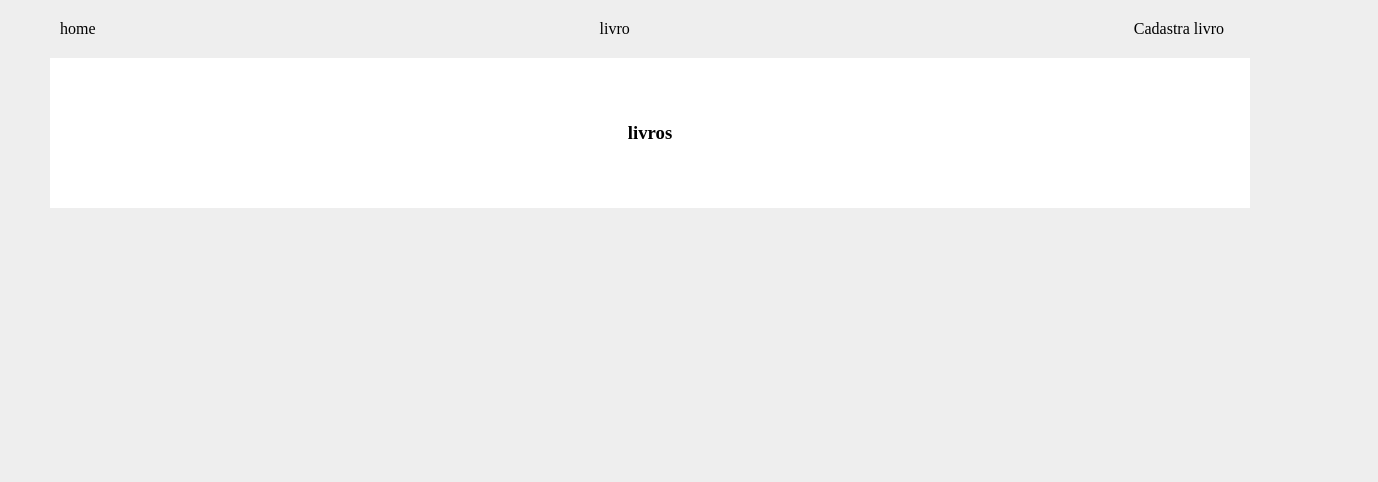
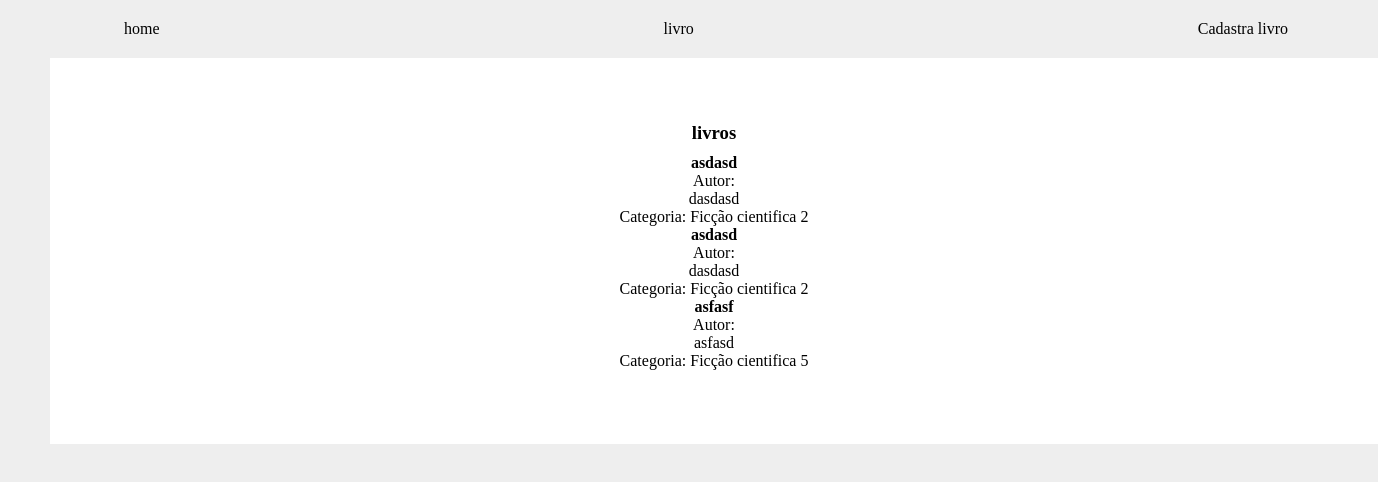
Before and after one commit to GustavoEtec0/projeto-react-pw3, a React (Create React App) app: page /livros in a window 1280 px wide. Shown: the top 482 px of the page, 1378 px wide, since content can reach past the window. Built offline with nearby package versions, Linux system fonts and the light colour scheme; data requests are answered from the project's data file.

Commit message:
get books

```diff
--- /dev/null
+++ b/src/components/CardBook/index.jsx
@@ -0,0 +1,14 @@
+import React from 'react'
+
+export default function CardBook({ id, livro, autor, category }) {
+  return (
+    <div>
+      <h4>{livro}</h4>
+      <p>Autor: </p>
+      {autor}
+      <p>
+        <span>Categoria: </span> {category}
+      </p>
+    </div>
+  )
+}
--- a/src/components/Message/index.jsx
+++ b/src/components/Message/index.jsx
@@ -4,7 +4,7 @@ import './style.css'
 export default function Message({ type, msg }) {
   const [visible, setVisible] = useState(false)
 
-    const isVisible = () => {
+  function isVisible() {
     if (!msg) {
       setVisible(false)
       return
--- a/src/views/Livro/index.jsx
+++ b/src/views/Livro/index.jsx
@@ -1,20 +1,54 @@
-import React from 'react'
+import React, { useEffect, useState } from 'react'
+import { useLocation } from 'react-router-dom'
 import './style.css'
 import Message from '../../components/Message'
-import { useLocation } from 'react-router-dom'
+import Container from '../../components/Container'
+import CardBook from '../../components/CardBook'
 
 export default function Livros() {
+  const [book, setBook] = useState([])
+
+  const fetchData = async () => {
+    await fetch('http://localhost:5000/books', {
+      method: 'GET',
+      headers: {
+        'Content-type': 'application/json',
+      },
+    })
+      .then((res) => res.json())
+      .then((data) => setBook(data))
+      .catch((err) => {
+        console.log(err)
+      })
+  }
+
+  useEffect(() => {
+    fetchData()
+  }, [])
+
   const location = useLocation()
   let message = ''
 
   if (location.state) {
     message = location.state
   }
+
   return (
     <section className="livro_container">
       <div>
         <h3>livros</h3>
         {message && <Message msg={message} type="error" />}
+        <Container>
+          {book.map((data) => (
+            <CardBook
+              key={data.id}
+              id={data.id}
+              livro={data.nome_livro}
+              autor={data.nome_autor}
+              category={data.category.category}
+            />
+          ))}
+        </Container>
       </div>
     </section>
   )
```
Also changed, not shown: src/components/CardBook/style.css (added). Lines whose indentation alone changed are shown as unchanged.
